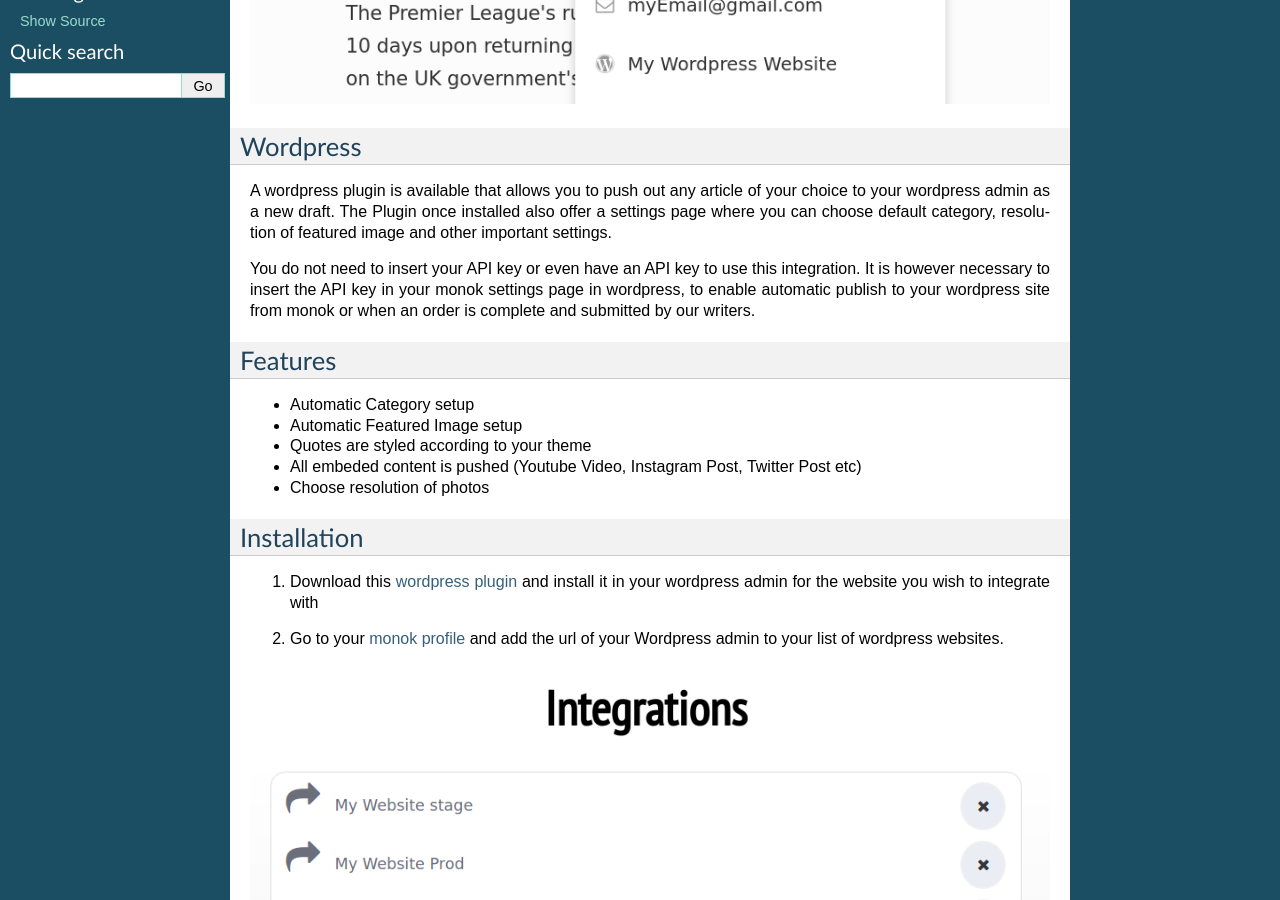
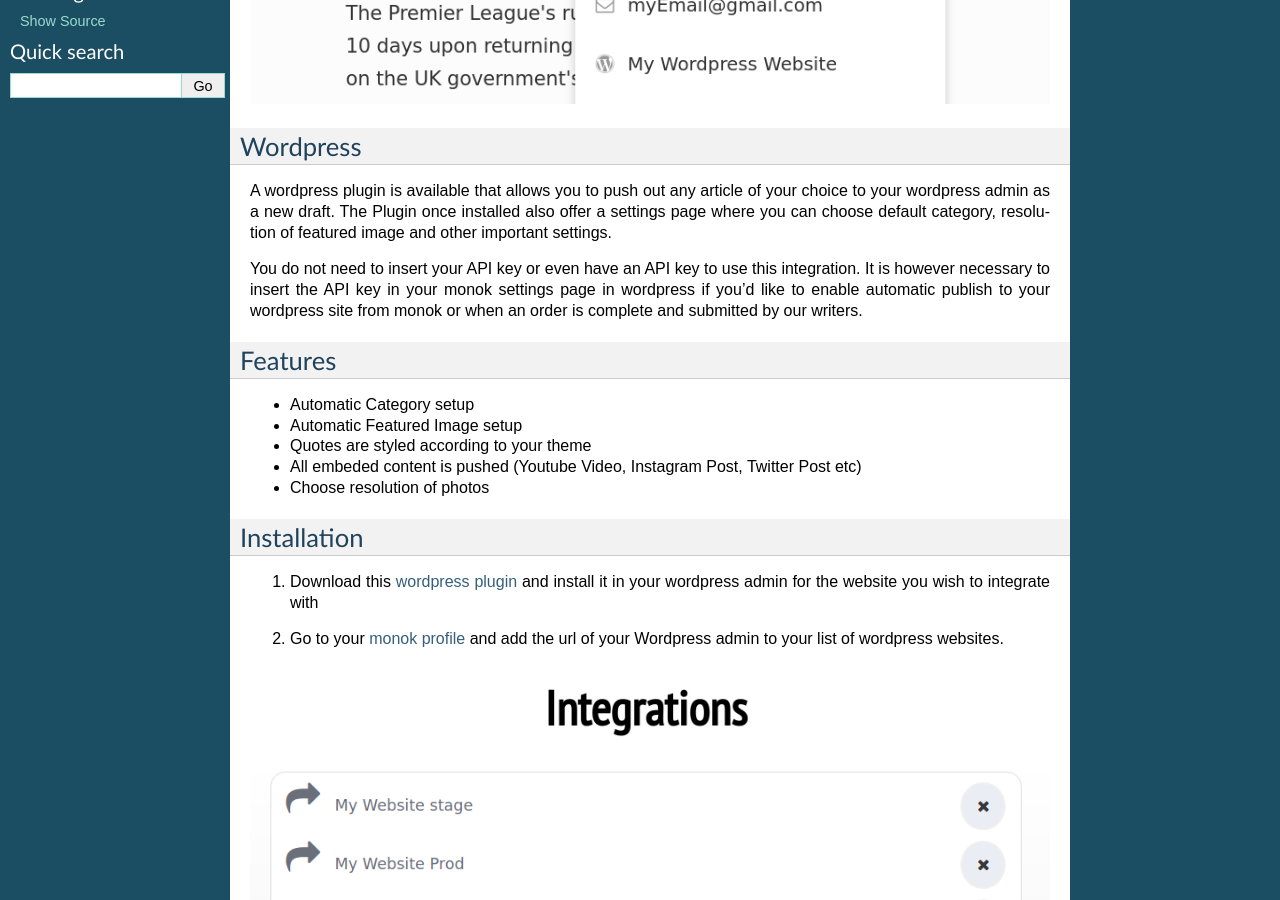
Before and after one commit to monoklabs/monok-docs, a Sphinx documentation site: the page built from docs/integrations.rst, in a window 1280 px wide and 900 px high, scrolled down 589 px. Built offline with Sphinx 7.4.7, drawn with Linux system fonts in a browser that asks for light colours.

Commit message:
Update integrations.rst

```diff
--- a/docs/integrations.rst
+++ b/docs/integrations.rst
@@ -13,7 +13,7 @@
 
 A wordpress plugin is available that allows you to push out any article of your choice to your wordpress admin as a new draft. The Plugin once installed also offer a settings page where you can choose default category, resolution of featured image and other important settings.
 
-You do not need to insert your API key or even have an API key to use this integration. It is however necessary to insert the API key in your monok settings page in wordpress, to enable automatic publish to your wordpress site from monok or when an order is complete and submitted by our writers.
+You do not need to insert your API key or even have an API key to use this integration. It is however necessary to insert the API key in your monok settings page in wordpress if you'd like to enable automatic publish to your wordpress site from monok or when an order is complete and submitted by our writers.
 
 Features
 ------------
```
